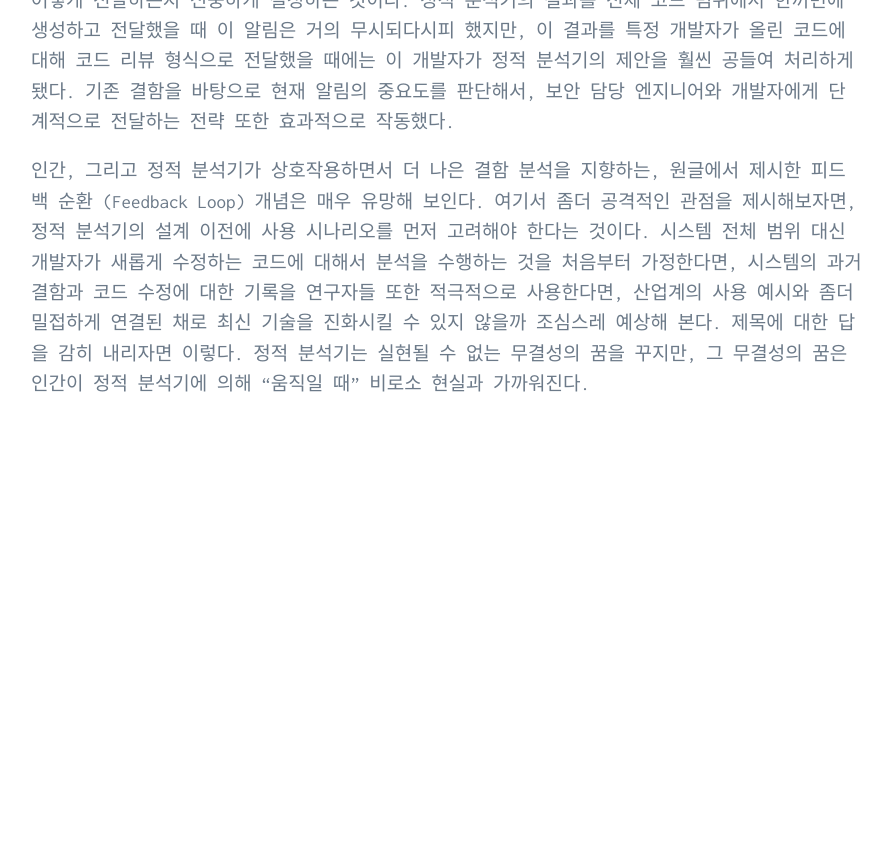
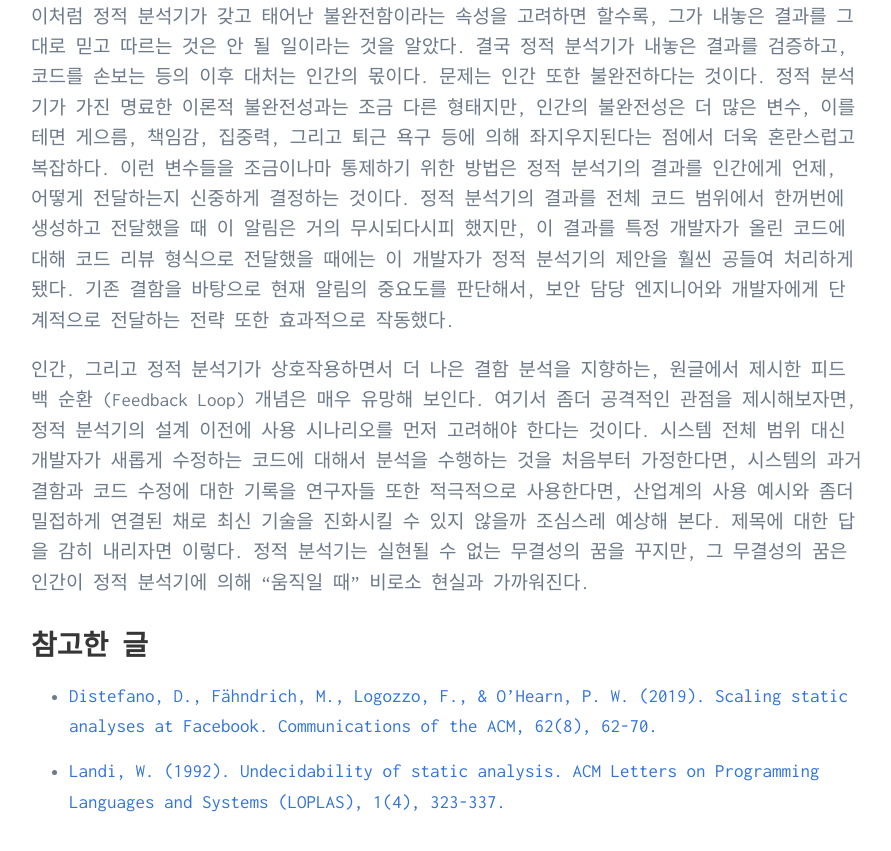
Before and after one commit to greenmonn/greenmonn.github.io, a Jekyll site: the page built from _posts/2022-09-07-static-analyzer-dream-of-perfection.md, in a window 1280 px wide and 900 px high, scrolled down 1685 px. Shown: the top 851 px of the window, without its empty margins (193-1084 px from the left). Built offline with Jekyll 4.4.1, drawn with Linux system fonts in a browser that asks for light colours; some web fonts are replaced; our own code applies the rules of GitHub Pages for plain Markdown files; comment, search, counter and statistics services are not loaded; before the commit the page ends 2168 px from its top, so only the background shows below that.

Commit message:
Add references

```diff
--- a/_posts/2022-09-07-static-analyzer-dream-of-perfection.md
+++ b/_posts/2022-09-07-static-analyzer-dream-of-perfection.md
@@ -6,6 +6,8 @@ tags: [essay]
 필립 K.딕의 소설 \<안드로이드는 전기양의 꿈을 꾸는가?\>에 나오는...
 
 <!--more-->
+<img src="/assets/images/deckard.jpeg" alt="" width="100" height="100">
+
 
 ## 더 정확한 정적 분석기를 위해
 필립 K.딕의 소설 \<안드로이드는 전기양의 꿈을 꾸는가?\>에 나오는 주인공 릭 데카드는 화성에서 탈주한 안드로이드를 사냥하는 현상금 사냥꾼이다. 정적 분석기 또한 코드 곳곳에 숨어 있는 오류와 취약점을 찾아내는 사냥꾼과 같다. 하지만 정적 분석기에게 혼자 임무를 맡기고 손 놓고 있다간 큰일이 날 수도 있다. 한정된 시간과 자원 안에서, 가장 현대적인 정적 분석기조차 정상적인 코드와 오류가 있는 코드를 완벽히 구분할 수는 없기 때문이다.
@@ -30,3 +32,9 @@ tags: [essay]
 
 
 인간, 그리고 정적 분석기가 상호작용하면서 더 나은 결함 분석을 지향하는, 원글에서 제시한 피드백 순환 (Feedback Loop) 개념은 매우 유망해 보인다. 여기서 좀더 공격적인 관점을 제시해보자면, 정적 분석기의 설계 이전에 사용 시나리오를 먼저 고려해야 한다는 것이다. 시스템 전체 범위 대신 개발자가 새롭게 수정하는 코드에 대해서 분석을 수행하는 것을 처음부터 가정한다면, 시스템의 과거 결함과 코드 수정에 대한 기록을 연구자들 또한 적극적으로 사용한다면, 산업계의 사용 예시와 좀더 밀접하게 연결된 채로 최신 기술을 진화시킬 수 있지 않을까 조심스레 예상해 본다. 제목에 대한 답을 감히 내리자면 이렇다. 정적 분석기는 실현될 수 없는 무결성의 꿈을 꾸지만, 그 무결성의 꿈은 인간이 정적 분석기에 의해 "움직일 때" 비로소 현실과 가까워진다.
+
+## 참고한 글
+
+* [Distefano, D., Fähndrich, M., Logozzo, F., & O'Hearn, P. W. (2019). Scaling static analyses at Facebook. Communications of the ACM, 62(8), 62-70.](https://dl.acm.org/doi/fullHtml/10.1145/3338112)
+
+* [Landi, W. (1992). Undecidability of static analysis. ACM Letters on Programming Languages and Systems (LOPLAS), 1(4), 323-337.](https://dl.acm.org/doi/abs/10.1145/161494.161501)
```
Also changed, not shown: assets/images/deckard.jpeg (added).
